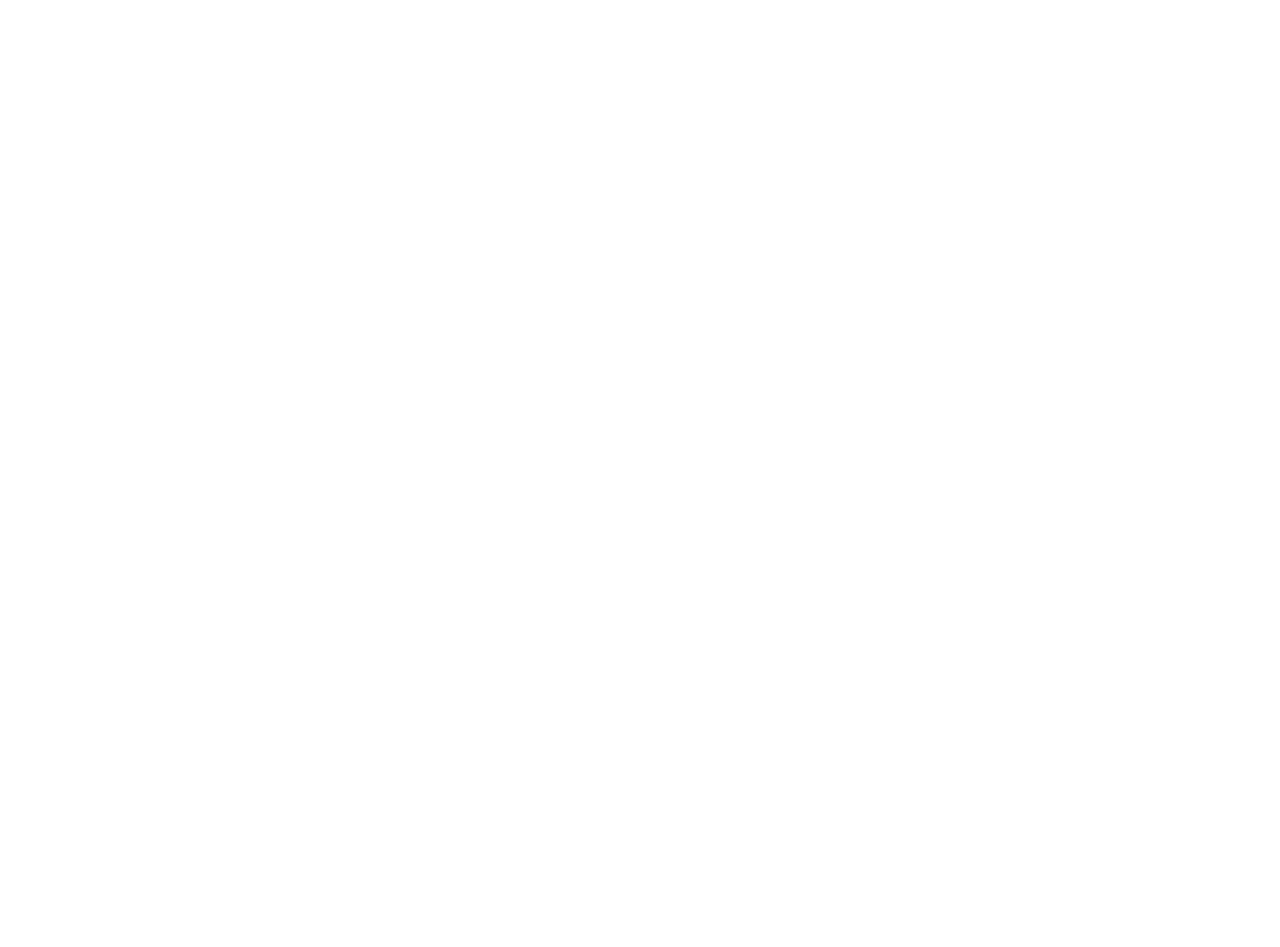
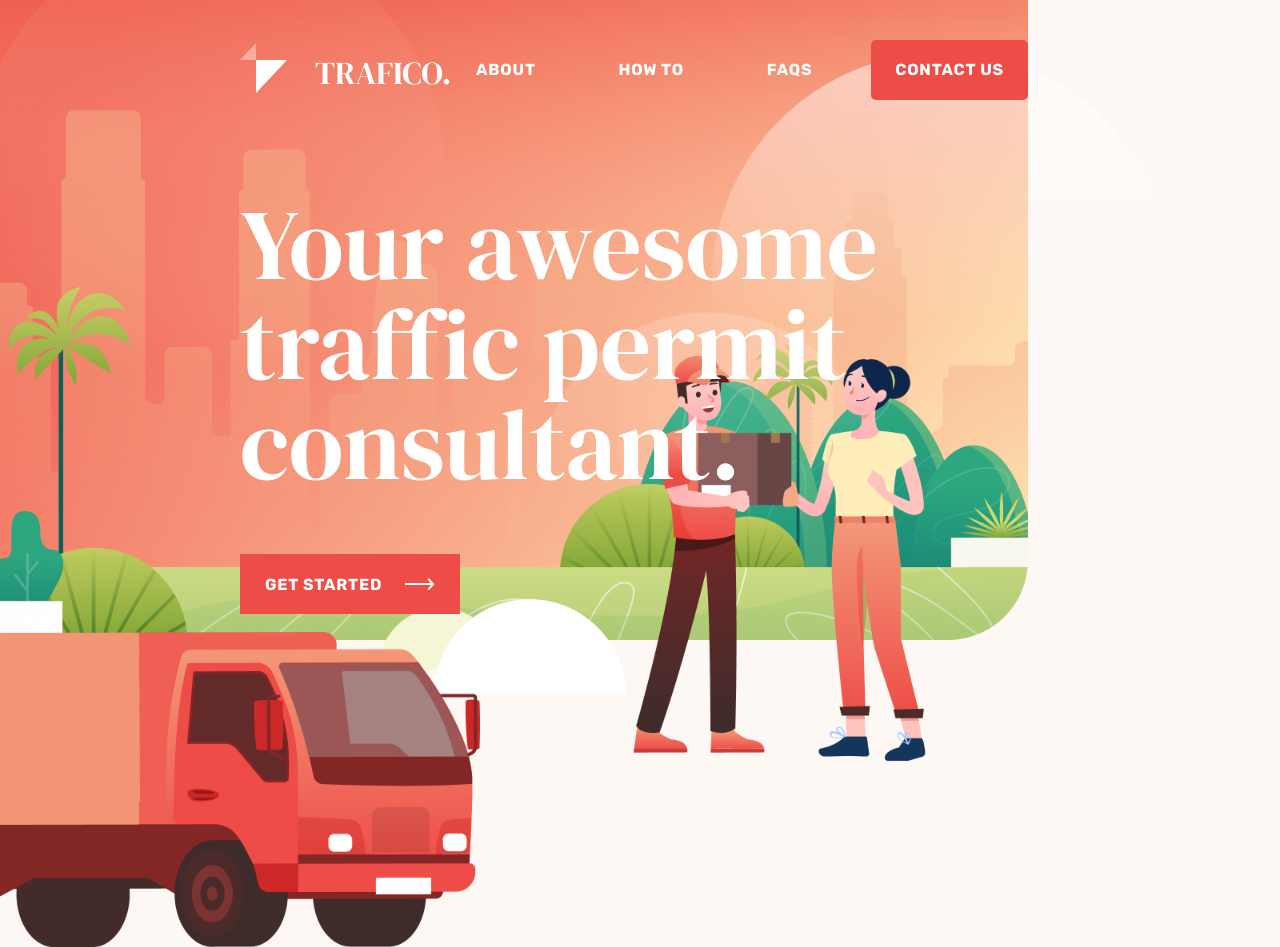
Before and after one commit to Tiutiunnyk-Liliia/trafico, a website: page app/index.html in a window 1280 px wide. Shown: the top 947 px of the page. Before the commit the page ends 800 px from the top, so only its background shows below. Drawn offline with nearby package versions, Linux system fonts and the light colour scheme.

Commit message:
Start of development of the section "traffic"

```diff
--- a/app/index.html
+++ b/app/index.html
@@ -6,14 +6,43 @@
           content="width=device-width, user-scalable=no, initial-scale=1.0, maximum-scale=1.0, minimum-scale=1.0">
     <meta http-equiv="X-UA-Compatible" content="ie=edge">
     <title>Document</title>
+    <link href="https://fonts.googleapis.com/css2?family=DM+Serif+Display&family=Rubik:wght@300;400;500;700&display=swap" rel="stylesheet">
     <link rel="stylesheet" href="css/stylemin.css">
 </head>
 <body>
+<div class="container">
+<header class="header">
+    <div class="header__top">
+        <div class="header__logo">
+            <img src="img/logo.png" alt="">
+        </div>
+        <div class="header__menu">
+            <ul class="menu__list">
+                <li><a href="#">ABOUT</a></li>
+                <li><a href="#">HOW TO</a></li>
+                <li><a href="#">FAQS</a></li>
+                <li><a href="#" class="menu__list--btn">CONTACT US</a></li>
+            </ul>
+        </div>
+    </div>
+    <div class="header__title">
+        Your awesome traffic permit consultant.
+    </div>
+    <div class="header__btn">
+        <a href="#" class="btn">
+            GET STARTED
+        </a>
+    </div>
+</header>
+
+<section class="traffic">
+
+</section>
 
 
 
 
-
+</div>
 <script src="https://ajax.googleapis.com/ajax/libs/jquery/3.5.1/jquery.min.js"></script>
 <script src="js/libs.min.js"></script>
 <script src="js/main.js"></script>
--- /dev/null
+++ b/app/scss/_global.scss
@@ -0,0 +1,57 @@
+html{
+  box-sizing: border-box;
+}
+*,
+*::before,
+*::after{
+  box-sizing: inherit;
+}
+
+body{
+  font-family: 'Rubik';
+  font-weight: 300;
+  font-size: 16px;
+  background-color: #FEF8F5;
+  color: #402B2B;
+  min-width: 320px;
+}
+
+a{
+  display: inline-block;
+  text-decoration: none;
+  color: #fff;
+}
+
+ul,
+li{
+  list-style: none;
+  margin: 0;
+  padding: 0;
+}
+
+.container{
+  max-width: 1600px;
+  margin: 0 auto;
+}
+
+.btn{
+  background-color: #EE4D47;
+  padding: 21px 78px 20px 25px;
+  font-weight: bold;
+  font-size: 16px;
+  line-height: 19px;
+  letter-spacing: 0.05em;
+  text-transform: uppercase;
+  position: relative;
+  &::after{
+    content: "";
+    position: absolute;
+    top: 50%;
+    right: 25px;
+    width: 30px;
+    height: 12px;
+    background-image: url(../img/btn-arrow.png);
+    transform: translateY(-50%);
+
+  }
+}
--- a/app/scss/style.scss
+++ b/app/scss/style.scss
@@ -1,13 +1,59 @@
 @import "vars";
 @import "libs";
 @import "fonts";
+@import "global";
 
+.header{
+  padding: 40px 252px 0 240px;
+  background-image: url(../img/header-bg.png);
+  background-size: contain;
+  background-repeat: no-repeat;
+  min-height: 1184px;
+}
 
-@import "media";
+.header__top{
+  display: flex;
+  justify-content: space-between;
+  align-items: center;
+}
+
+.header__menu{
+  width: 604px;
+  .menu__list{
+    display: flex;
+    justify-content: space-between;
+  }
+  li{
+    display: inline-block;
+    font-weight: bold;
+    font-size: 16px;
+    line-height: 19px;
+    letter-spacing: 0.05em;
+    text-transform: uppercase;
+    a{
+      padding: 20px 24px 21px;
+    }
+
+  }
+}
+
+.menu__list--btn{
+  background-color: #EE4D47;
+  border-radius: 5px;
+}
+
+.header__title{
+  font-family: 'DM Serif Display';
+  font-weight: normal;
+  font-size: 100px;
+  line-height: 100%;
+  color: #FFFFFF;
+  max-width: 741px;
+  padding-top: 94px;
+  padding-bottom: 60px;
+}
 
 
 
 
-
-//@import "../../node_modules/slick-carousel/slick/slick";
-//@import "../../node_modules/magnific-popup/dist/magnific-popup";
+@import "media";
```
Also changed, not shown: app/css/stylemin.css, app/img/btn-arrow.png (added), app/img/header-bg.png (added), app/img/logo.png (added), 1 other file.
